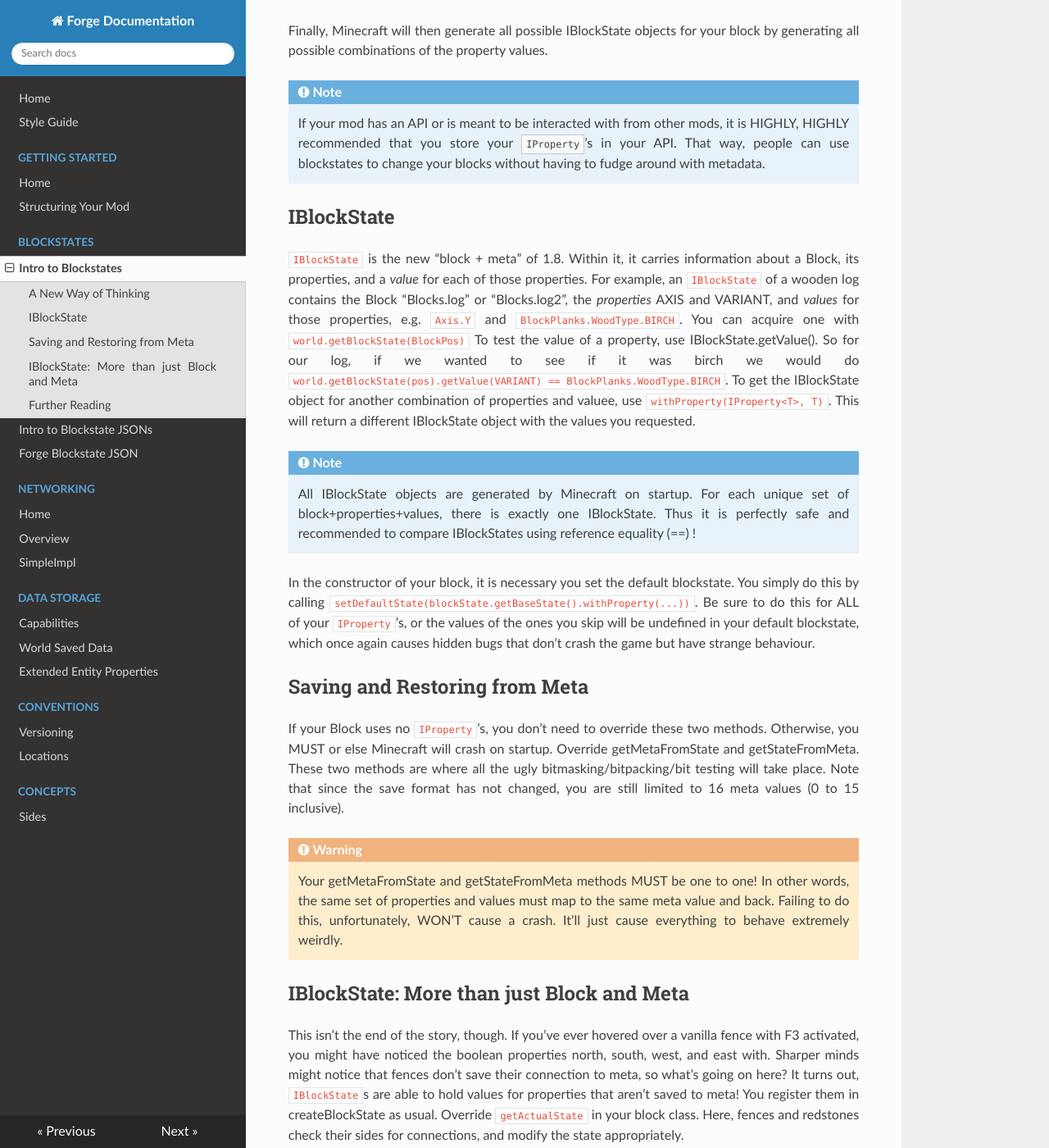
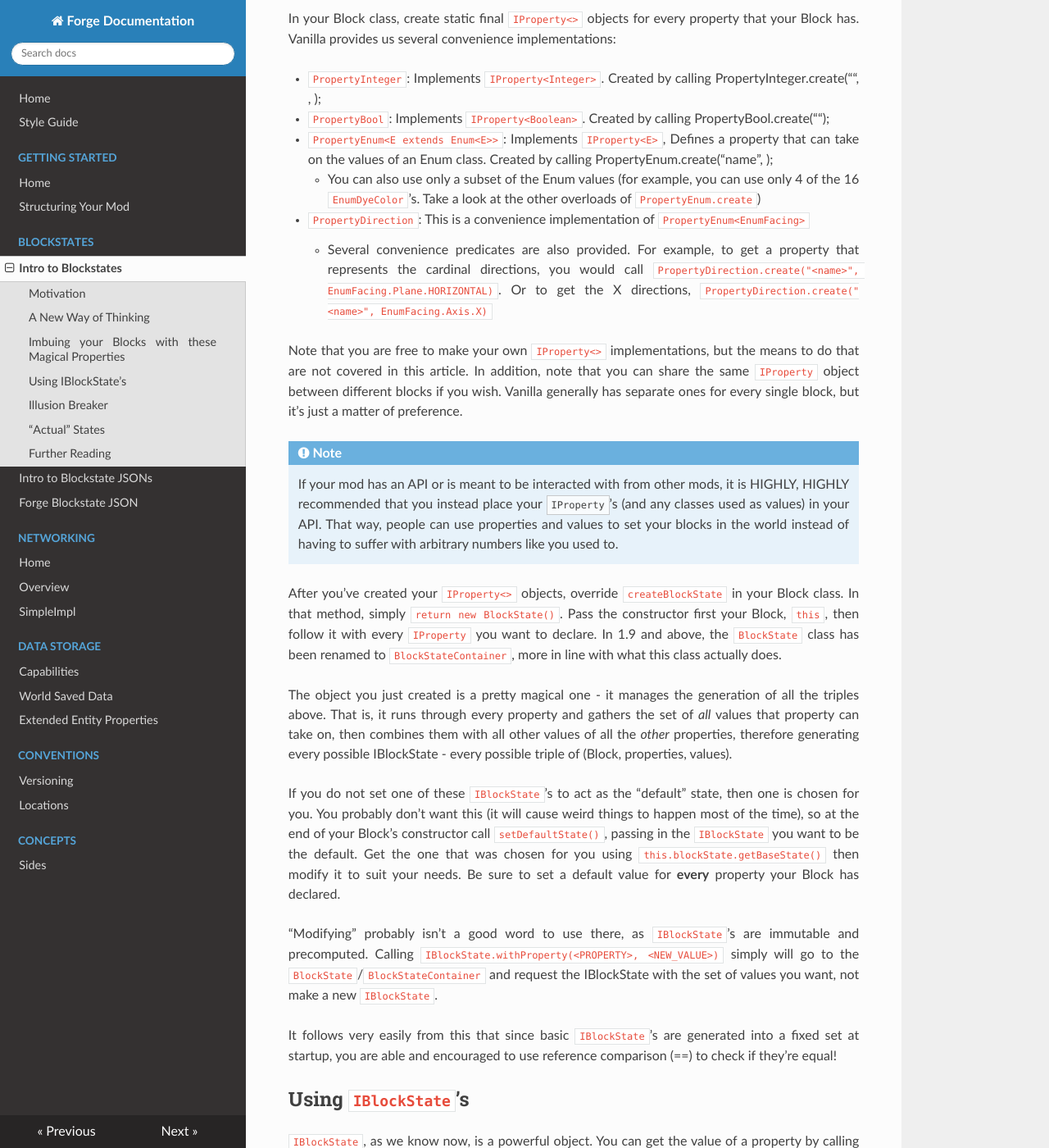
Before and after one commit to MinecraftForge/Documentation, an MkDocs documentation site: the page built from docs/blockstates/states.md, in a window 1280 px wide and 1400 px high, scrolled down 1302 px. Shown: the whole window at 82% size. Built offline with MkDocs 1.6.1, drawn with Linux system fonts in a browser that asks for light colours; nearby versions of some CDN libraries; old or Windows-style settings are respelled for this version of MkDocs; some of the changed text lies outside the part shown.

Commit message:
Overhaul state tutorial to be less hand wavey

````diff
--- a/docs/blockstates/states.md
+++ b/docs/blockstates/states.md
@@ -2,11 +2,15 @@ Block States
 ============
 
 Please read ALL of this guide before starting to code. Your understanding will be more comprehensive and correct than if you just picked parts out.
+This guide is designed for an entry level introduction to Block States. If you know what Extended States are, you'll notice some simplifying assumptions I've made below. They are intentional and are meant to avoid overloading beginners with information they may not immediately need. If you don't know what they are, no need to fear, there will be another document for them eventually.
 
-In Minecraft 1.8, direct manipulation of blocks and metadata values have been abstracted away into what is known as blockstates.
-The premise of the system is to remove the manipulation of raw metadata, which are ugly and carry no meaning.
+Motivation
+----------
 
-For example, consider this
+In Minecraft 1.8 and above, direct manipulation of blocks and metadata values have been abstracted away into what is known as blockstates.
+The premise of the system is to remove the usage and manipulation of raw metadata numbers, which are ugly and carry no meaning.
+
+For example, consider this switch statement for some arbitrary block that can face a direction and be on either half of the block space:
 
 ```Java
 switch(meta) {
@@ -23,62 +27,81 @@ The numbers themselves carry no meaning whatsoever! If the comments weren't ther
 A New Way of Thinking
 ---------------------
 
-Instead of having to munge around with numbers everywhere, we instead declare the *properties* that the block should have. Unsurprisingly, the interface is called `IProperty`.
-Note that the meta numbers aren't gone, the new system just allows us to stuff all the dirty number crunching into two methods and forget about them.
+How about, instead of having to munge around with numbers everywhere, we instead use some system that abstracts out the details of saving from the semantics of the block itself?
+This is where `IProperty<?>` comes in. Each Block has a set of zero or more of these objects, that describe, unsurprisingly, *properties* that the block have. Examples of this include color (`IProperty<EnumDyeColor>`), facing (`IProperty<EnumFacing>`), integer and boolean values, etc. Each property can have a *value* of the type parameterized by `IProperty`. For example, for the respective example properties, we can have values `EnumDyeColor.WHITE`, `EnumFacing.EAST`, `1`, or `false`.
 
-In your Block class, override the method `createBlockState()`. This will be called when your block is first initialized, and returns a `BlockState` object. This name is kind of a misnomer. It isn't a block state, it rather manages all the blockstates of your block. Its name in 1.9 has been changed to the more appropriate `BlockStateContainer`. Call the constructor of this class, and pass it your block object, and then all `IProperty`'s that the block will need. `IProperty` instances should be static final fields. Vanilla stores them with their associated block classes, while other mods may share a single `IProperty` among its blocks.
+Then, following from this, we see that every unique triple (Block, set of properties, set of values for those properties) is a suitable abstracted replacement for Block and metadata. Now, instead of "minecraft:stone_button meta 9" we have "minecraft:stone_button[facing=east,powered=true]". Guess which is more meaningful?
 
-Vanilla provides us a couple implementations of IProperty<?>:
+We have a very special name for these triples - they're called `IBlockState`'s.
 
-  * PropertyInteger: Implements `IProperty<Integer>`. Created by calling PropertyInteger.create("<name>", <min>, <max>);
-  * PropertyBool: Implements `IProperty<Boolean>`. Created by calling PropertyBool.create("<name>");
-  * PropertyEnum<E extends Enum<E>>: Implements `IProperty<E>`, Defines a property that can take on the values of an Enum class. Created by calling PropertyEnum.create("name", <enumclass>);
-    * You can also specify specific enum values that are valid by passing them in using varargs or a Collection. There is also a factory that takes a predicate that returns true if the value is valid
-  * PropertyDirection: This is a convenience implementation of PropertyEnum<EnumFacing>
+Imbuing your Blocks with these Magical Properties
+-------------------------------------------------
+
+Now that I've successfully convinced you that properties and values are superior to arbitrary numbers, let's move on to the actual how-to-do part.
+
+In your Block class, create static final `IProperty<>` objects for every property that your Block has. Vanilla provides us several convenience implementations:
+
+  * `PropertyInteger`: Implements `IProperty<Integer>`. Created by calling PropertyInteger.create("<name>", <min>, <max>);
+  * `PropertyBool`: Implements `IProperty<Boolean>`. Created by calling PropertyBool.create("<name>");
+  * `PropertyEnum<E extends Enum<E>>`: Implements `IProperty<E>`, Defines a property that can take on the values of an Enum class. Created by calling PropertyEnum.create("name", <enumclass>);
+    * You can also use only a subset of the Enum values (for example, you can use only 4 of the 16 `EnumDyeColor`'s. Take a look at the other overloads of `PropertyEnum.create`)
+  * `PropertyDirection`: This is a convenience implementation of `PropertyEnum<EnumFacing>`
     * Several convenience predicates are also provided. For example, to get a property that represents the cardinal directions, you would call `PropertyDirection.create("<name>", EnumFacing.Plane.HORIZONTAL)`. Or to get the X directions, `PropertyDirection.create("<name>", EnumFacing.Axis.X)`
 
-Finally, Minecraft will then generate all possible IBlockState objects for your block by generating all possible combinations of the property values.
+Note that you are free to make your own `IProperty<>` implementations, but the means to do that are not covered in this article.
+In addition, note that you can share the same `IProperty` object between different blocks if you wish. Vanilla generally has separate ones for every single block, but it's just a matter of preference.
 
 !!! Note
-    If your mod has an API or is meant to be interacted with from other mods, it is HIGHLY, HIGHLY recommended that you store your `IProperty`'s in your API. That way, people can use blockstates to change your blocks without having to fudge around with metadata.
+    If your mod has an API or is meant to be interacted with from other mods, it is HIGHLY, HIGHLY recommended that you instead place your `IProperty`'s (and any classes used as values) in your API. That way, people can use properties and values to set your blocks in the world instead of having to suffer with arbitrary numbers like you used to.
 
-IBlockState
------------
+After you've created your `IProperty<>` objects, override `createBlockState` in your Block class. In that method, simply `return new BlockState()`. Pass the constructor first your Block, `this`, then follow it with every `IProperty` you want to declare. In 1.9 and above, the `BlockState` class has been renamed to `BlockStateContainer`, more in line with what this class actually does.
 
-`IBlockState` is the new "block + meta" of 1.8. Within it, it carries information about a Block, its properties, and a *value* for each of those properties. For example, an `IBlockState` of a wooden log contains the Block "Blocks.log" or "Blocks.log2", the *properties* AXIS and VARIANT, and *values* for those properties, e.g. `Axis.Y` and `BlockPlanks.WoodType.BIRCH`.
-You can acquire one with `world.getBlockState(BlockPos)`
-To test the value of a property, use IBlockState.getValue(<property>). So for our log, if we wanted to see if it was birch we would do `world.getBlockState(pos).getValue(VARIANT) == BlockPlanks.WoodType.BIRCH`.
-To get the IBlockState object for another combination of properties and valuee, use `withProperty(IProperty<T>, T)`. This will return a different IBlockState object with the values you requested.
+The object you just created is a pretty magical one - it manages the generation of all the triples above. That is, it runs through every property and gathers the set of *all* values that property can take on, then combines them with all other values of all the *other* properties, therefore generating every possible IBlockState - every possible triple of (Block, properties, values).
 
-!!! Note
-    All IBlockState objects are generated by Minecraft on startup. For each unique set of block+properties+values, there is exactly one IBlockState. Thus it is perfectly safe and recommended to compare IBlockStates using reference equality (==) !
+If you do not set one of these `IBlockState`'s to act as the "default" state, then one is chosen for you. You probably don't want this (it will cause weird things to happen most of the time), so at the end of your Block's constructor call `setDefaultState()`, passing in the `IBlockState` you want to be the default. Get the one that was chosen for you using `this.blockState.getBaseState()` then modify it to suit your needs. Be sure to set a default value for **every** property your Block has declared.
 
-In the constructor of your block, it is necessary you set the default blockstate. You simply do this by calling `setDefaultState(blockState.getBaseState().withProperty(...))`. Be sure to do this for ALL of your `IProperty`'s, or the values of the ones you skip will be undefined in your default blockstate, which once again causes hidden bugs that don't crash the game but have strange behaviour.
+"Modifying" probably isn't a good word to use there, as `IBlockState`'s are immutable and precomputed. Calling `IBlockState.withProperty(<PROPERTY>, <NEW_VALUE>)` simply will go to the `BlockState`/`BlockStateContainer` and request the IBlockState with the set of values you want, not make a new `IBlockState`.
 
-Saving and Restoring from Meta
-------------------------------
+It follows very easily from this that since basic `IBlockState`'s are generated into a fixed set at startup, you are able and encouraged to use reference comparison (==) to check if they're equal!
 
-If your Block uses no `IProperty`'s, you don't need to override these two methods. Otherwise, you MUST or else Minecraft will crash on startup.
-Override getMetaFromState and getStateFromMeta. These two methods are where all the ugly bitmasking/bitpacking/bit testing will take place. Note that since the save format has not changed, you are still limited to 16 meta values (0 to 15 inclusive).
+
+Using `IBlockState`'s
+---------------------
+
+`IBlockState`, as we know now, is a powerful object. You can get the value of a property by calling `getValue(<PROPERTY>)`, passing it the `IProperty<>` you want to test.
+If you want to get an IBlockState with a different set of values, simply call `withProperty(<PROPERTY>, <NEW_VALUE>)` as mentioned above. This will return another of the pregenerated `IBlockState`'s with the values you requested.
+
+You can get and put `IBlockState`'s in the world using `setBlockState()` and `getBlockState()`.
+
+
+Illusion Breaker
+----------------
+
+Sadly, abstractions are lies at their core. We still have the responsibility of translating every `IBlockState` back into a number between 0 and 15 inclusive that will be stored in the world and vice versa for loading.
+
+If you specify any `IProperty`'s, you **must** override `getMetaFromState` and `getStateFromMeta`
+
+Here you will read the values of your properties and return an appropriate integer between 0 and 15, or the other way around.
+
+The reader is left to check examples from vanilla blocks by themselves.
 
 !!! Warning
     Your getMetaFromState and getStateFromMeta methods MUST be one to one! In other words, the same set of properties and values must map to the same meta value and back. Failing to do this, unfortunately, WON'T cause a crash. It'll just cause everything to behave extremely weirdly.
 
-IBlockState: More than just Block and Meta
-------------------------------------------
 
-This isn't the end of the story, though.
-If you've ever hovered over a vanilla fence with F3 activated, you might have noticed the boolean properties north, south, west, and east with. Sharper minds might notice that fences don't save their connection to meta, so what's going on here?
-It turns out, `IBlockState`s are able to hold values for properties that aren't saved to meta! You register them in createBlockState as usual.
-Override `getActualState` in your block class. Here, fences and redstones check their sides for connections, and modify the state appropriately.
+"Actual" States
+-------------
+
+Some sharper minds might know that fences don't save any of their connections to meta, yet they still have properties and values in the F3 menu! What is this blasphemy?!
+Blocks can declare properties that are not saved to metadata. These are usually used for rendering purposes, but could possibly have other useful applications.
+You still declare them in `createBlockState` and set their value in `setDefaultState`. However, these properties you do NOT touch **at all** in `getMetaFromState` and `getStateFromMeta`.
+Instead, override `getActualState` in your Block class. Here you will receive the `IBlockState` corresponding with the metadata in the world, and you return another `IBlockState` with missing information such as fence connections, redstone connections , etc. filled in using `withProperty`. You can also use this to read Tile Entity data for a value (with appropriate safety checks of course!).
 
 !!! Note
-    Querying `world.getBlockState()` will give you the `IBlockState` representing the saved metadata. Thus the returned `IBlockState` will not have all the data from `getActualState` filled in. If that matters to your code, make sure you call `getActualState`!
-
-!!! Warning
-    Do NOT touch your rendering-only properties in getMetaFromState/getStateFromMeta! Those two methods should only manipulate the properties that you need to save.
+    Querying `world.getBlockState()` will give you the `IBlockState` representing only the metadata. Thus the returned `IBlockState` will not have data from `getActualState` filled in. If that matters to your code, make sure you call `getActualState`!
 
 Further Reading
 ---------------
 
-Rendering in 1.8 and Extended States: TODO
+  * Rendering in 1.8+: TODO
+  * Extended States: TODO
````
